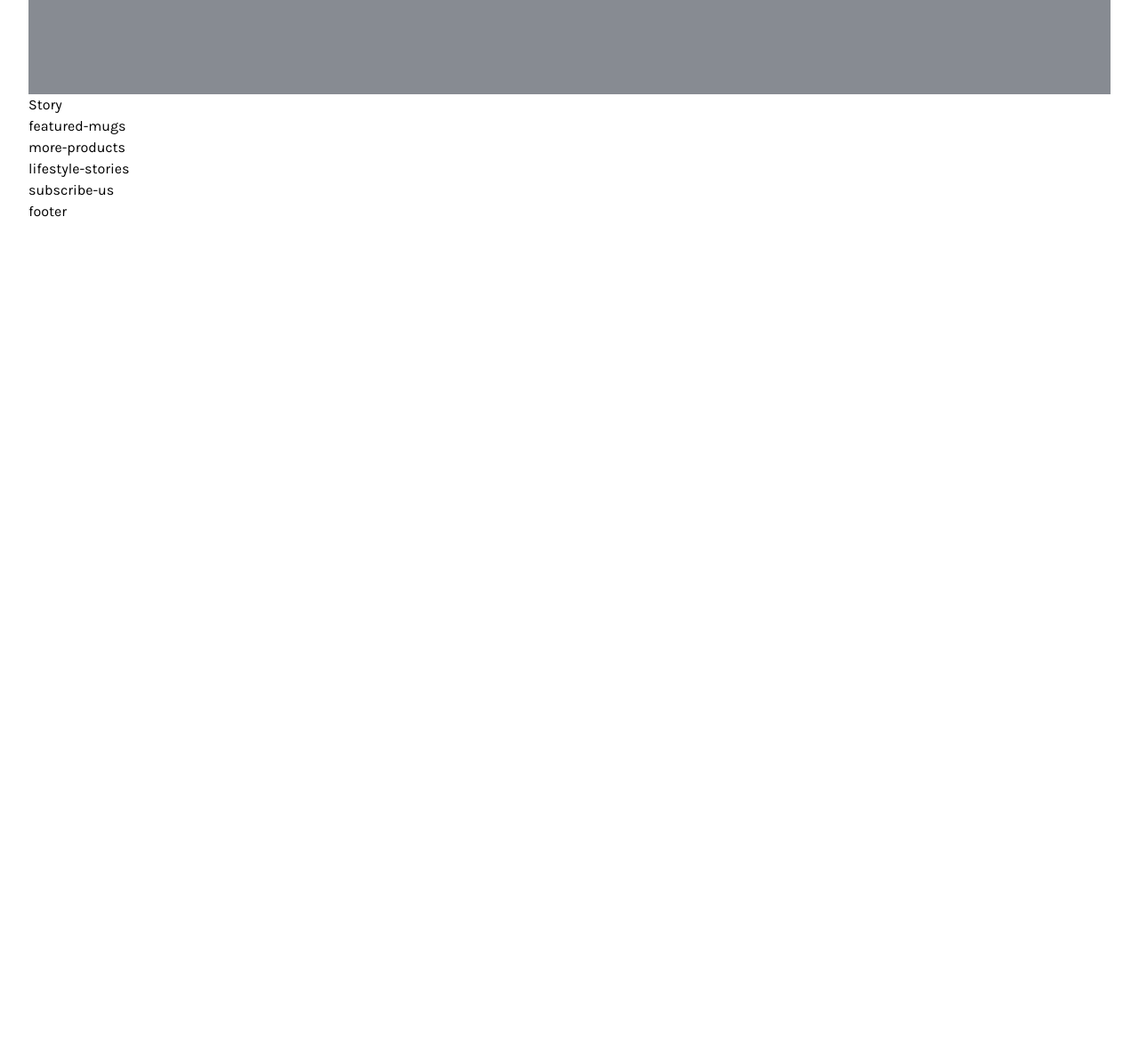
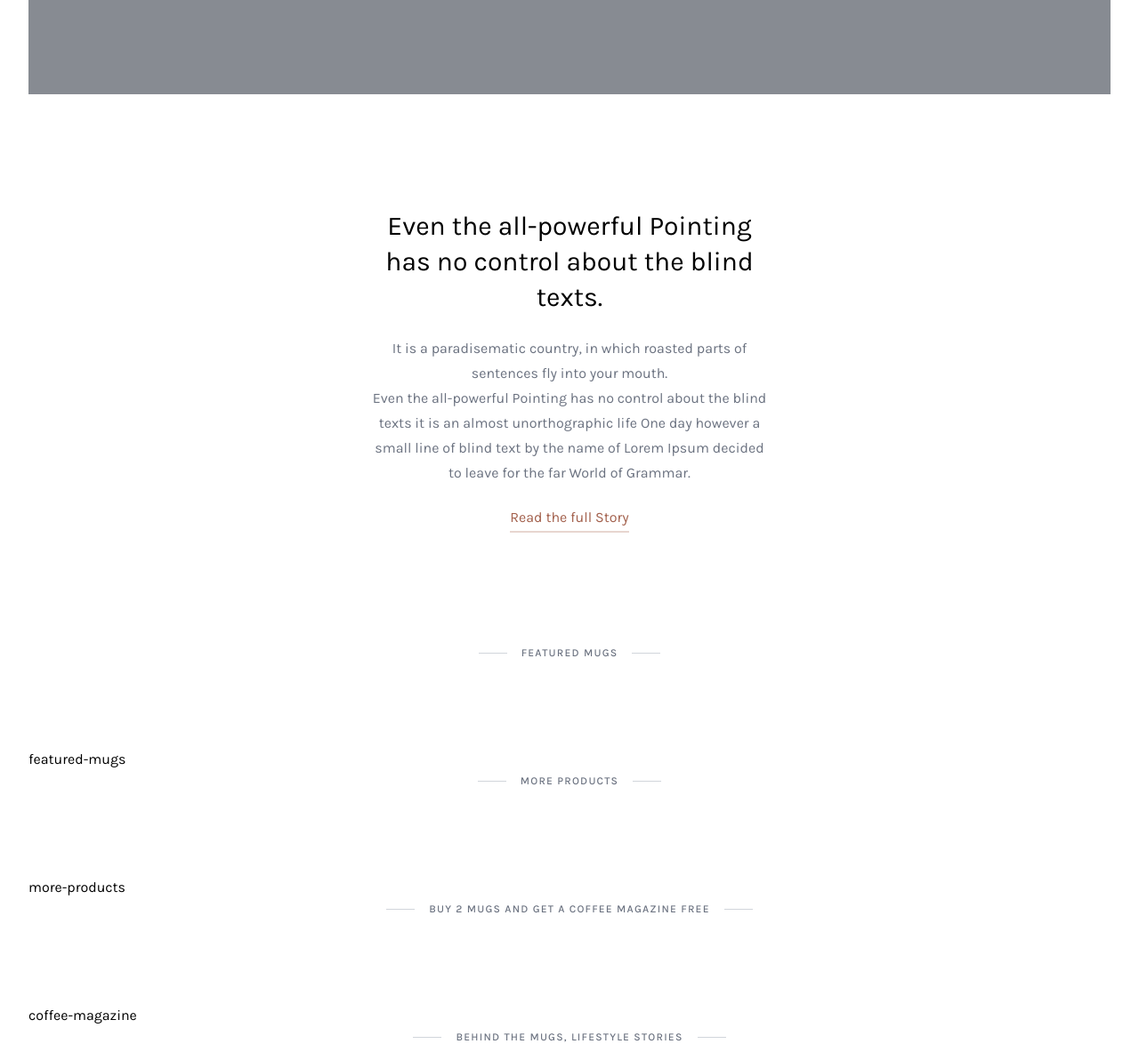
Before and after one commit to vannghia122003/coffee-style, a website: page public/index.html in a window 1280 px wide. Shown: the part 500-1692 px from the top of the page at 89% size. Before the commit the page ends 800 px from the top, so only its background shows below. Drawn offline with nearby package versions, Linux system fonts and the light colour scheme; files that its build step writes are made by us from their sources.

Commit message:
Add story and subheadline

```diff
--- a/public/index.html
+++ b/public/index.html
@@ -87,18 +87,14 @@
                 </header>
 
                 <main>
-                    <div
-                        class="slider h-[530px] bg-[url(./img/slider-bg.jpg)] bg-cover bg-no-repeat bg-bottom"
-                    >
-                        <div
-                            class="w-full h-full flex justify-center items-center bg-gray-900 bg-opacity-50"
-                        >
+                    <div class="slider h-[530px] bg-[url(./img/slider-bg.jpg)] bg-cover bg-no-repeat bg-bottom">
+                        <div class="w-full h-full flex justify-center items-center bg-gray-900 bg-opacity-50">
                             <div class="mx-16 text-white text-center">
                                 <div class="uppercase mb-6">Rest place to buy coffee</div>
                                 <div class="font-medium text-5xl mb-6">Coffee Mugs</div>
                                 <div class="font-medium text-lg mb-8">
-                                    The most versatile furniture system ever created. Designed to
-                                    fit your life, made to move and grow.
+                                    The most versatile furniture system ever created. Designed to fit your life, made to
+                                    move and grow.
                                 </div>
                                 <div class="flex justify-center">
                                     <div
@@ -110,12 +106,61 @@
                             </div>
                         </div>
                     </div>
-                    <div class="story">Story</div>
+
+                    <div class="story">
+                        <div class="w-full h-full flex justify-center items-center">
+                            <div class="px-8 sm:px-16 md:px-32 lg:px-64 xl:px-96 py-32 text-center">
+                                <div class="text-3xl leading-10 mb-6">
+                                    Even the all-powerful Pointing has no control about the blind texts.
+                                </div>
+                                <div class="text-gray-500 leading-7 mb-6">
+                                    It is a paradisematic country, in which roasted parts of sentences fly into your
+                                    mouth. <br />Even the all-powerful Pointing has no control about the blind texts it
+                                    is an almost unorthographic life One day however a small line of blind text by the
+                                    name of Lorem Ipsum decided to leave for the far World of Grammar.
+                                </div>
+                                <div>
+                                    <a
+                                        href="#"
+                                        class="py-2 text-coffee-400 hover:text-coffee-600 relative after:absolute after:bottom-0 after:left-0 after:bg-coffee-50 after:h-0.5 after:w-full after:transition-all after:ease-in-out after:duration-300 hover:after:bg-coffee-600"
+                                        >Read the full Story</a
+                                    >
+                                </div>
+                            </div>
+                        </div>
+                    </div>
+
+                    <div class="ct-subheadline">
+                        <div class="ct-subheadline-deco-line"></div>
+                        <div class="ct-subheadline-label">Featured mugs</div>
+                        <div class="ct-subheadline-deco-line"></div>
+                    </div>
                     <div class="featured-mugs">featured-mugs</div>
+
+                    <div class="ct-subheadline">
+                        <div class="ct-subheadline-deco-line"></div>
+                        <div class="ct-subheadline-label">more products</div>
+                        <div class="ct-subheadline-deco-line"></div>
+                    </div>
                     <div class="more-products">more-products</div>
+
+                    <div class="ct-subheadline">
+                        <div class="ct-subheadline-deco-line"></div>
+                        <div class="ct-subheadline-label">BUY 2 MUGS AND GET A COFFEE MAGAZINE FREE</div>
+                        <div class="ct-subheadline-deco-line"></div>
+                    </div>
+                    <div class="coffee-magazine">coffee-magazine</div>
+
+                    <div class="ct-subheadline">
+                        <div class="ct-subheadline-deco-line"></div>
+                        <div class="ct-subheadline-label">BEHIND THE MUGS, LIFESTYLE STORIES</div>
+                        <div class="ct-subheadline-deco-line"></div>
+                    </div>
                     <div class="lifestyle-stories">lifestyle-stories</div>
+
                     <div class="subscribe-us">subscribe-us</div>
                 </main>
+
                 <footer>footer</footer>
             </div>
         </div>
--- a/src/input.css
+++ b/src/input.css
@@ -10,12 +10,12 @@
 
 .ct-top-menu-item {
     @apply cursor-pointer py-1 hover:text-gray-800 relative
-    lg:after:absolute lg:after:bottom-0 lg:after:left-0 lg:after:bg-light-coffee lg:after:h-0.5 lg:after:w-0 hover:lg:after:w-full
+    lg:after:absolute lg:after:bottom-0 lg:after:left-0 lg:after:bg-coffee-200 lg:after:h-0.5 lg:after:w-0 hover:lg:after:w-full
     lg:after:transition-all lg:after:ease-in-out lg:after:duration-300 whitespace-nowrap;
 }
 
 .ct-top-menu-item.active {
-    @apply text-gray-800 relative lg:after:absolute lg:after:bottom-0 lg:after:left-0 lg:after:bg-light-coffee lg:after:h-0.5 lg:after:w-full;
+    @apply text-gray-800 relative lg:after:absolute lg:after:bottom-0 lg:after:left-0 lg:after:bg-coffee-200 lg:after:h-0.5 lg:after:w-full;
 }
 
 .ct-icon {
@@ -25,3 +25,15 @@
 .ct-badge-circle {
     @apply text-xs text-center rounded-full px-1.5;
 }
+
+.ct-subheadline {
+    @apply flex justify-center items-center mb-24;
+}
+
+.ct-subheadline-deco-line {
+    @apply w-8 h-px bg-gray-300;
+}
+
+.ct-subheadline-label {
+    @apply uppercase mx-4 tracking-widest text-gray-500 font-medium text-[12px] text-center;
+}
--- a/tailwind.config.js
+++ b/tailwind.config.js
@@ -7,7 +7,12 @@ module.exports = {
                 Karla: ['Karla', 'sans-serif'],
             },
             colors: {
-                'light-coffee': '#C89f94',
+                'coffee': {
+                    50: '#E8D6D0',
+                    200: '#C89F94',
+                    400: '#A25F4B',
+                    600: '#744838'
+                },
             },
             keyframes: {
                 slideDown: {
```
